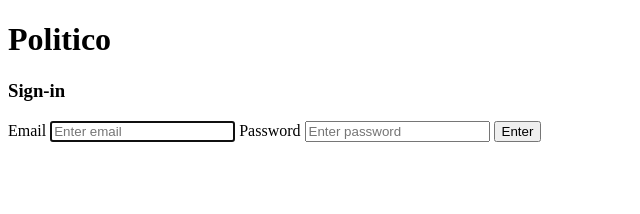
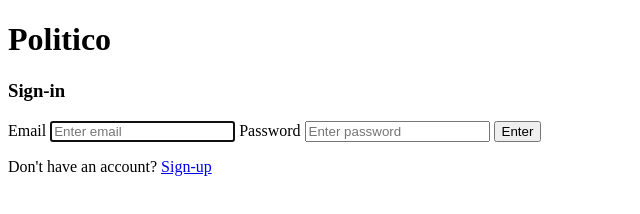
Before and after one commit to Oyekunle-Mark/politico, a plain HTML site: page UI/sign_in.html in a window 1280 px wide. Shown: the whole page, without its empty margins (0-640 px from the left). Drawn offline with Linux system fonts and the light colour scheme.

Commit message:
Finished the markup of the sign-in page

```diff
--- a/UI/sign_in.html
+++ b/UI/sign_in.html
@@ -20,6 +20,8 @@
                 <label for="password">Password</label>
                 <input type="password" name="password" id="password" placeholder="Enter password" required />
                 <button type="submit">Enter</button>
+
+                <p>Don't have an account? <a href="#">Sign-up</a></p>
             </form>
         </main>
     </body>
```
